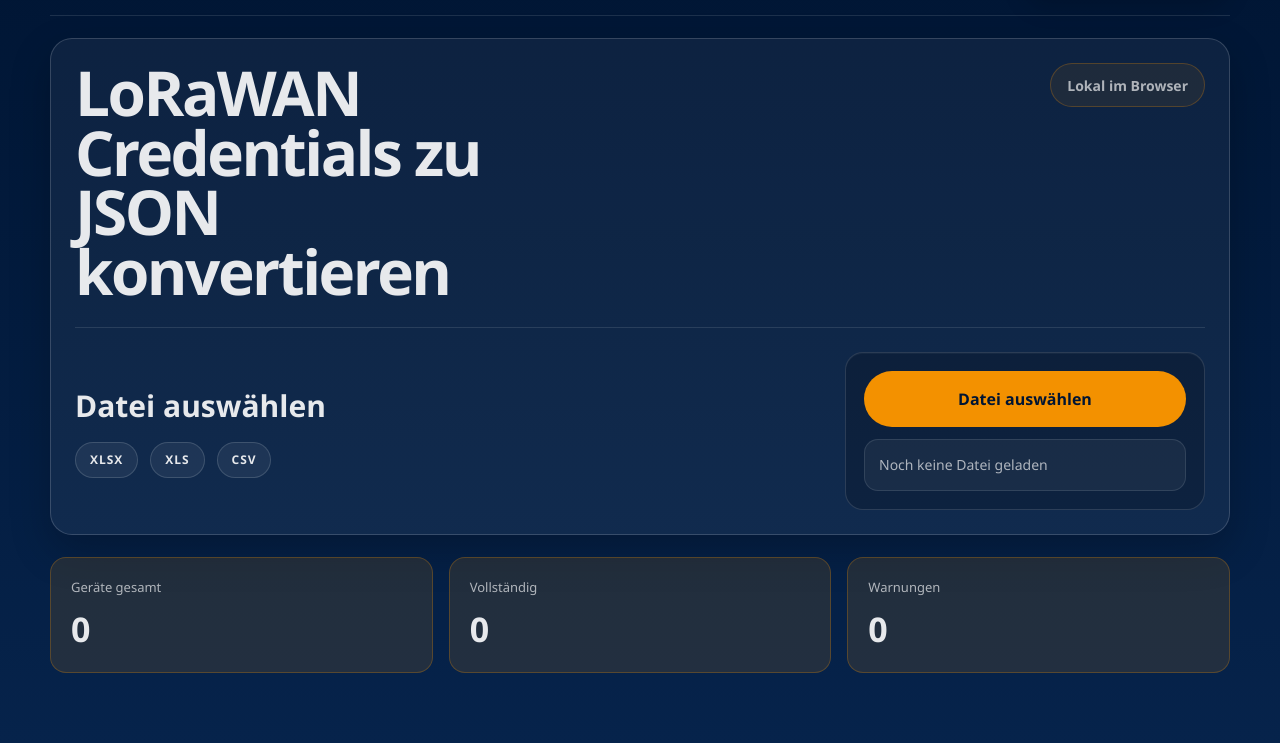
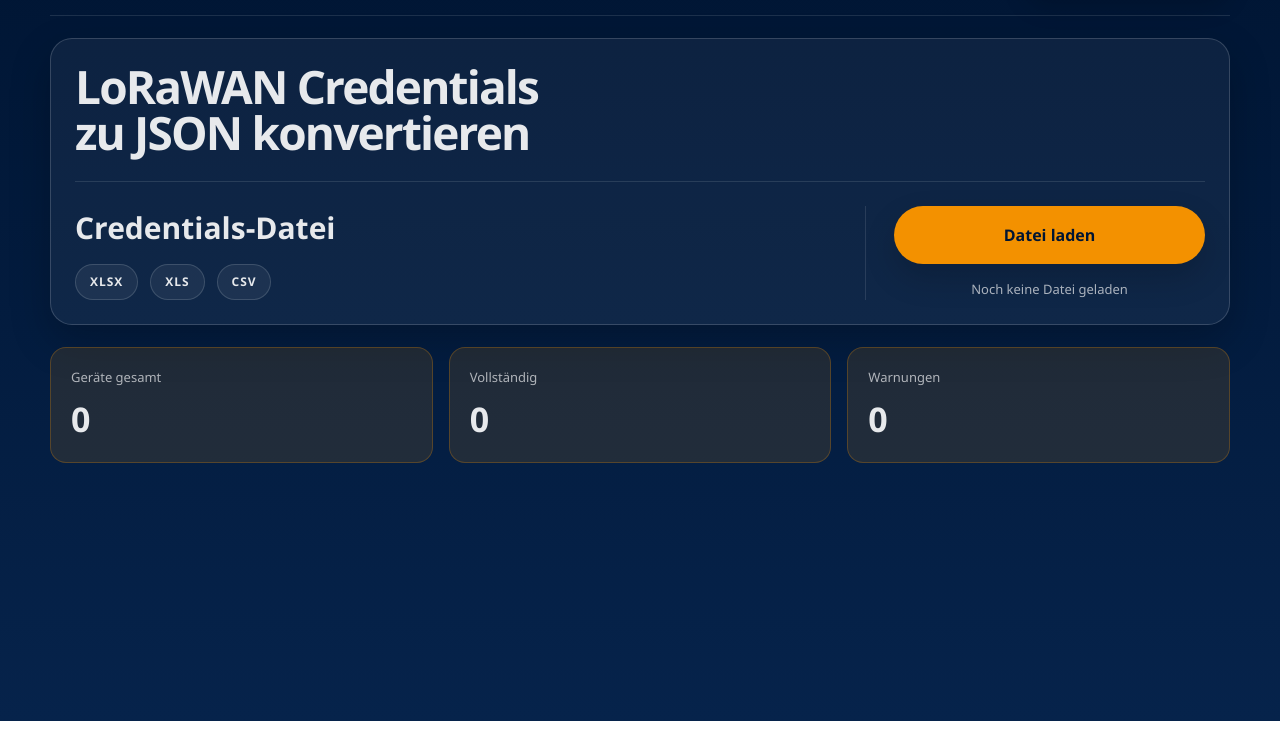
Before and after one commit to Lucaneedshelp/sensise-tool, a plain HTML site: page apps/json-generator/index.html in a window 1280 px wide. Shown: the part 79-822 px from the top of the page. After the commit the page ends 800 px from the top, so only its background shows below. Drawn offline with Linux system fonts and the light colour scheme.

Commit message:
Add files via upload

```diff
--- a/apps/json-generator/app.css
+++ b/apps/json-generator/app.css
@@ -39,31 +39,16 @@
 }
 
 .hero-head {
-  display: flex;
-  align-items: flex-start;
-  justify-content: space-between;
-  gap: 18px;
+  margin-bottom: 0;
 }
 
 .hero h1 {
   margin: 0;
-  max-width: 13ch;
-  font-size: clamp(36px, 5.2vw, 62px);
-  line-height: 0.96;
+  max-width: 20ch;
+  font-size: clamp(30px, 4vw, 46px);
+  line-height: 1;
+  text-wrap: balance;
   letter-spacing: -0.04em;
-}
-
-.hero-note {
-  display: inline-flex;
-  align-items: center;
-  min-height: 44px;
-  padding: 0 16px;
-  border-radius: 999px;
-  border: 1px solid rgba(243, 145, 0, 0.25);
-  background: rgba(243, 145, 0, 0.08);
-  color: var(--color-text-muted);
-  font-size: 14px;
-  font-weight: 700;
 }
 
 .panel {
@@ -77,8 +62,9 @@
 
 .drop-panel {
   display: grid;
-  grid-template-columns: minmax(0, 1.15fr) minmax(280px, 360px);
-  gap: 24px;
+  grid-template-columns: minmax(0, 1.15fr) minmax(280px, 340px);
+  align-items: center;
+  gap: 28px;
   margin-top: 26px;
   padding-top: 24px;
   border-top: 1px solid rgba(231, 233, 236, 0.12);
@@ -135,35 +121,34 @@
   flex-direction: column;
   align-items: stretch;
   justify-content: center;
-  gap: 12px;
-  padding: 18px;
-  border-radius: 18px;
-  background: rgba(0, 0, 0, 0.18);
-  border: 1px solid rgba(231, 233, 236, 0.14);
-  box-shadow: inset 0 1px 0 rgba(255, 255, 255, 0.04);
+  gap: 14px;
+  padding-left: 28px;
+  border-left: 1px solid rgba(231, 233, 236, 0.12);
 }
 
 .drop-actions .btn {
   width: 100%;
   min-width: 0;
-  min-height: 56px;
+  min-height: 58px;
   font-size: 16px;
+  box-shadow: 0 14px 32px rgba(0, 0, 0, 0.16);
 }
 
 .status-msg {
   display: flex;
   align-items: center;
+  justify-content: center;
   width: 100%;
-  min-height: 52px;
-  padding: 12px 14px;
-  border-radius: 14px;
-  background: rgba(255, 255, 255, 0.05);
-  border: 1px solid rgba(231, 233, 236, 0.12);
+  min-height: 22px;
   color: var(--color-text-muted);
-  font-size: 14px;
+  font-size: 13px;
   line-height: 1.45;
-  text-align: left;
+  text-align: center;
   word-break: break-word;
+}
+
+.status-msg::before {
+  content: none;
 }
 
 .mapping-grid {
@@ -307,7 +292,6 @@
 }
 
 @media (max-width: 860px) {
-  .hero-head,
   .preview-head,
   .app-topbar {
     flex-direction: column;
@@ -320,7 +304,7 @@
 
   .hero h1 {
     max-width: none;
-    font-size: clamp(34px, 10vw, 48px);
+    font-size: clamp(28px, 8vw, 40px);
   }
 
   .drop-panel {
@@ -336,7 +320,10 @@
 
   .drop-actions {
     width: 100%;
-    padding: 16px;
+    padding-left: 0;
+    padding-top: 18px;
+    border-left: none;
+    border-top: 1px solid rgba(231, 233, 236, 0.12);
   }
 
   .drop-actions .btn {
--- a/apps/json-generator/index.html
+++ b/apps/json-generator/index.html
@@ -21,12 +21,11 @@
         <div>
           <h1>LoRaWAN Credentials zu JSON konvertieren</h1>
         </div>
-        <span class="hero-note">Lokal im Browser</span>
       </div>
 
       <div class="drop-panel">
         <div class="drop-copy">
-          <h2>Datei auswählen</h2>
+          <h2>Credentials-Datei</h2>
           <div class="format-list" aria-label="Unterstützte Dateiformate">
             <span class="format-pill">XLSX</span>
             <span class="format-pill">XLS</span>
@@ -35,7 +34,7 @@
         </div>
         <div class="drop-actions">
           <input type="file" id="file-input" accept=".xlsx,.xls,.csv,text/csv" hidden>
-          <button class="btn btn-primary" id="file-trigger">Datei auswählen</button>
+          <button class="btn btn-primary" id="file-trigger">Datei laden</button>
           <span id="status-msg" class="status-msg">Noch keine Datei geladen</span>
         </div>
       </div>
```
